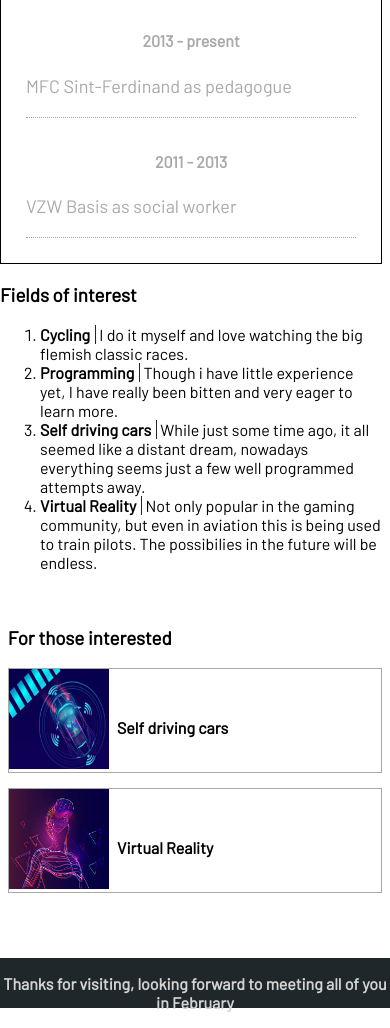
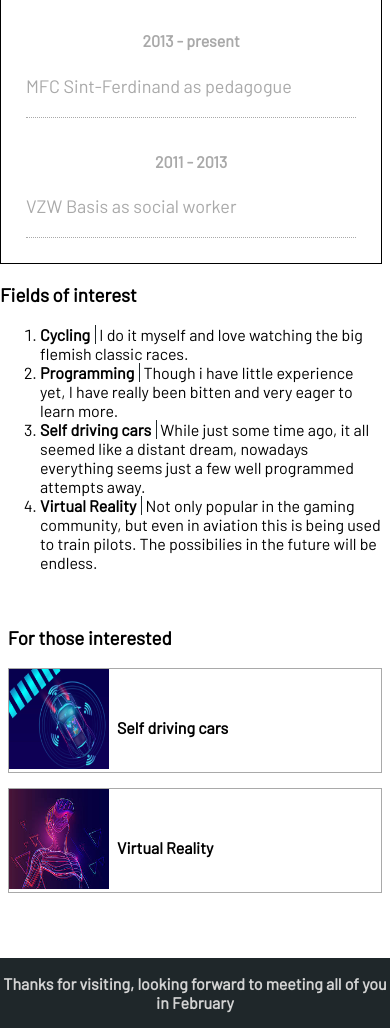
Before and after one commit to svendp1988/switchfully, a plain HTML site: page index.html in a window 390 px wide. Shown: the part 1005-2033 px from the top of the page. Drawn offline with Linux system fonts and the light colour scheme.

Commit message:
footer adjusted

```diff
--- a/css/style1.css
+++ b/css/style1.css
@@ -163,4 +163,7 @@ main {
         width: 100vw;
     }
 
+    footer {
+        height: 100px;
+    }
 }
--- a/css/style2.css
+++ b/css/style2.css
@@ -116,3 +116,9 @@ main {
         width: 100vw;
     }
 }
+
+@media screen and (max-width: 960px){
+    footer {
+        height: 100px;
+    }
+}
```
